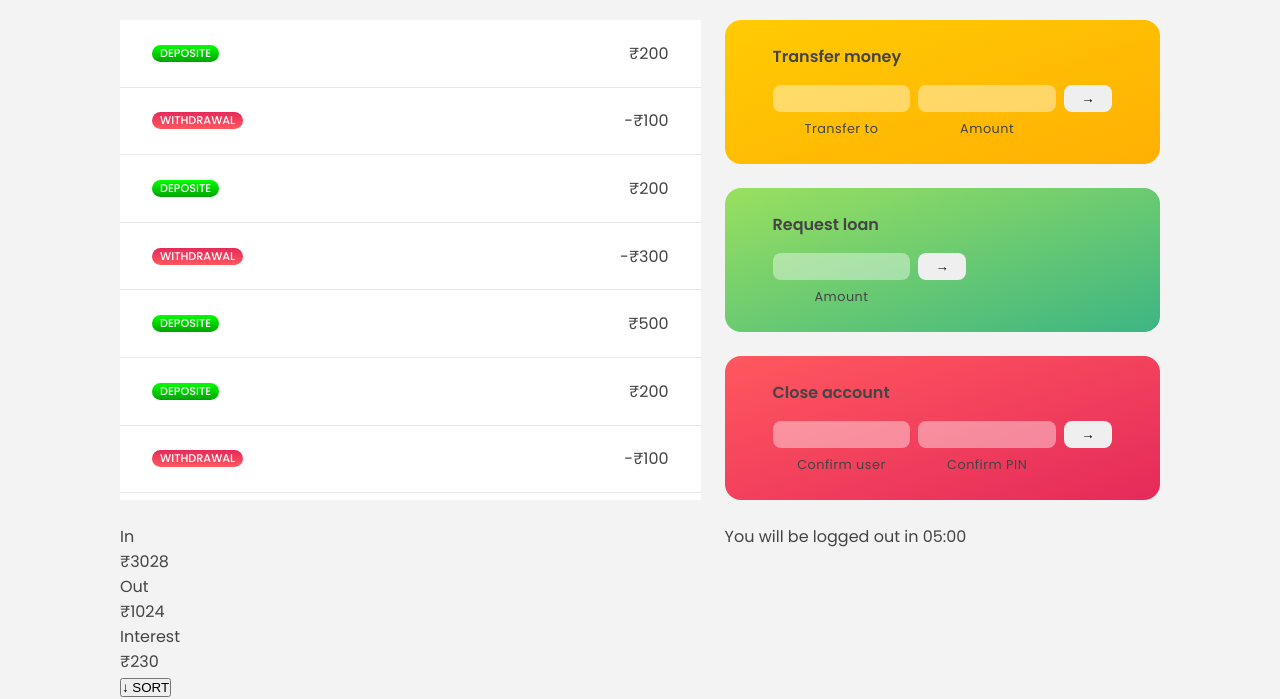
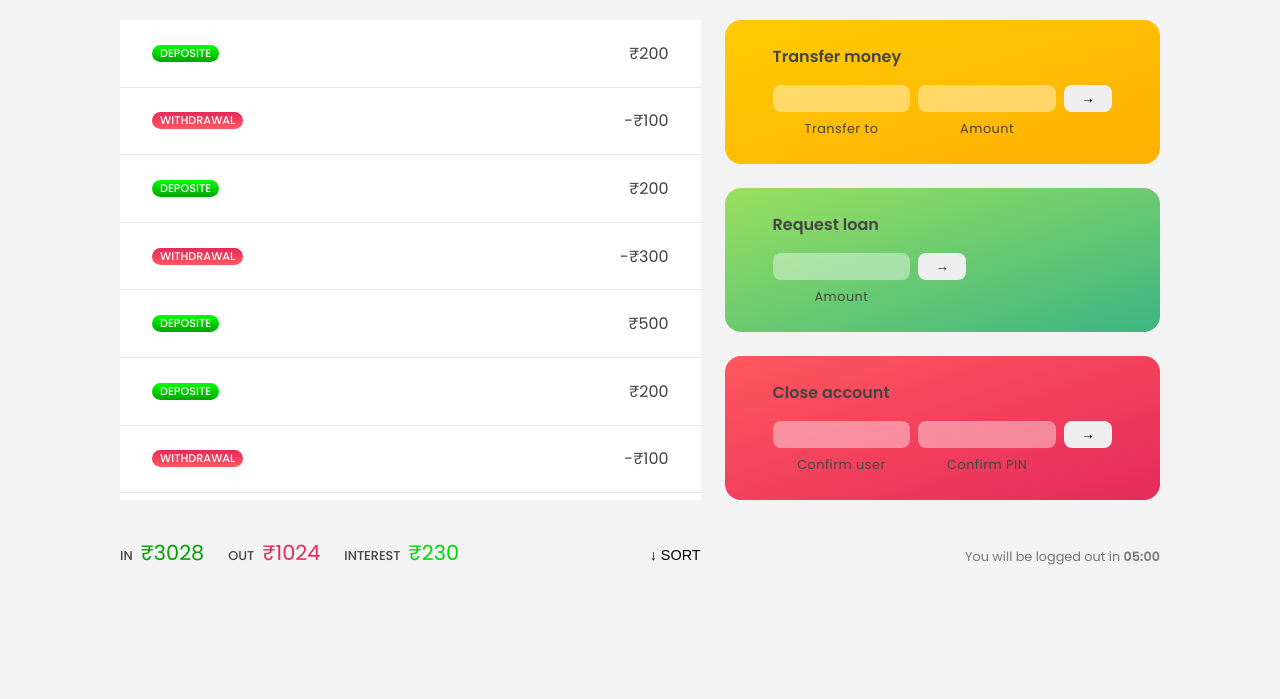
Before and after one commit to susovan777/Mini-Bank-App, a plain HTML site: page index.html in a window 1280 px wide. Shown: the part 184-883 px from the top of the page. After the commit the page ends 800 px from the top, so only its background shows below. Drawn offline with Linux system fonts and the light colour scheme.

Commit message:
Added styling for summary and timer section

```diff
--- a/style.css
+++ b/style.css
@@ -225,3 +225,60 @@ input[type=number] {
 .form_label-loan {
     grid-row: 2;
 }
+
+/* ******************** */
+
+.summary {
+    display: flex;
+    align-items: baseline;
+    margin-top: 0.8rem;
+}
+
+.summary_label {
+    text-transform: uppercase;
+    font-family: inherit;
+    font-size: 0.8rem;
+    font-weight: 500;
+    margin-right: 0.5rem;
+}
+
+.summary_value {
+    font-family: inherit;
+    font-size: 1.3rem;
+    margin-right: 1.5rem;
+}
+
+.btn_sort {
+    border: none;
+    margin-left: auto;
+    background: none;
+    cursor: pointer;
+    font-weight: 500;
+    font-size: 0.9rem;
+}
+
+.summary_value--in {
+    color: #01a301;
+}
+.summary_value--int {
+    color: #00da00;
+}
+
+.summary_value--out {
+    color: #e52a5a;
+}
+
+.logout-timer {
+    text-align: right;
+    margin-top: 1.5rem;
+    font-family: inherit;
+    /* font-weight: 500; */
+    font-size: 0.8rem;
+    color: #777;
+}
+
+/* ******************** */
+
+.timer {
+    font-weight: 600;
+}
```
